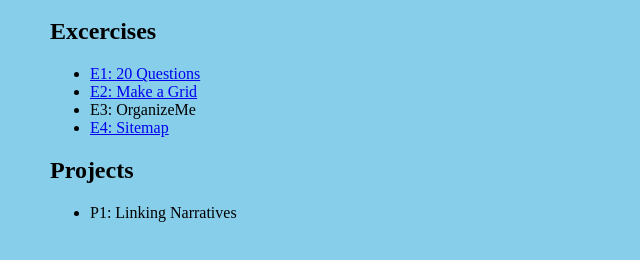
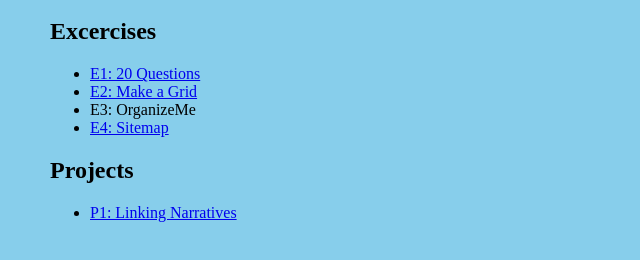
Before and after one commit to edemir2002/avt217, a plain HTML site: page index.html in a window 1280 px wide. Shown: the part 90-350 px from the top of the page, without its empty margins (0-640 px from the left). Drawn offline with Linux system fonts and the light colour scheme.

Commit message:
link fix

```diff
--- a/index.html
+++ b/index.html
@@ -17,7 +17,8 @@
 	</ul>
 	<h2>Projects</h2>
 	<ul>
-		<li>P1: Linking Narratives</li>
+		<li><a href="p1/index.html">P1: Linking Narratives</a></li>
+
 	</ul>
 
 </body>
```
Also changed, not shown: 2 other files.
